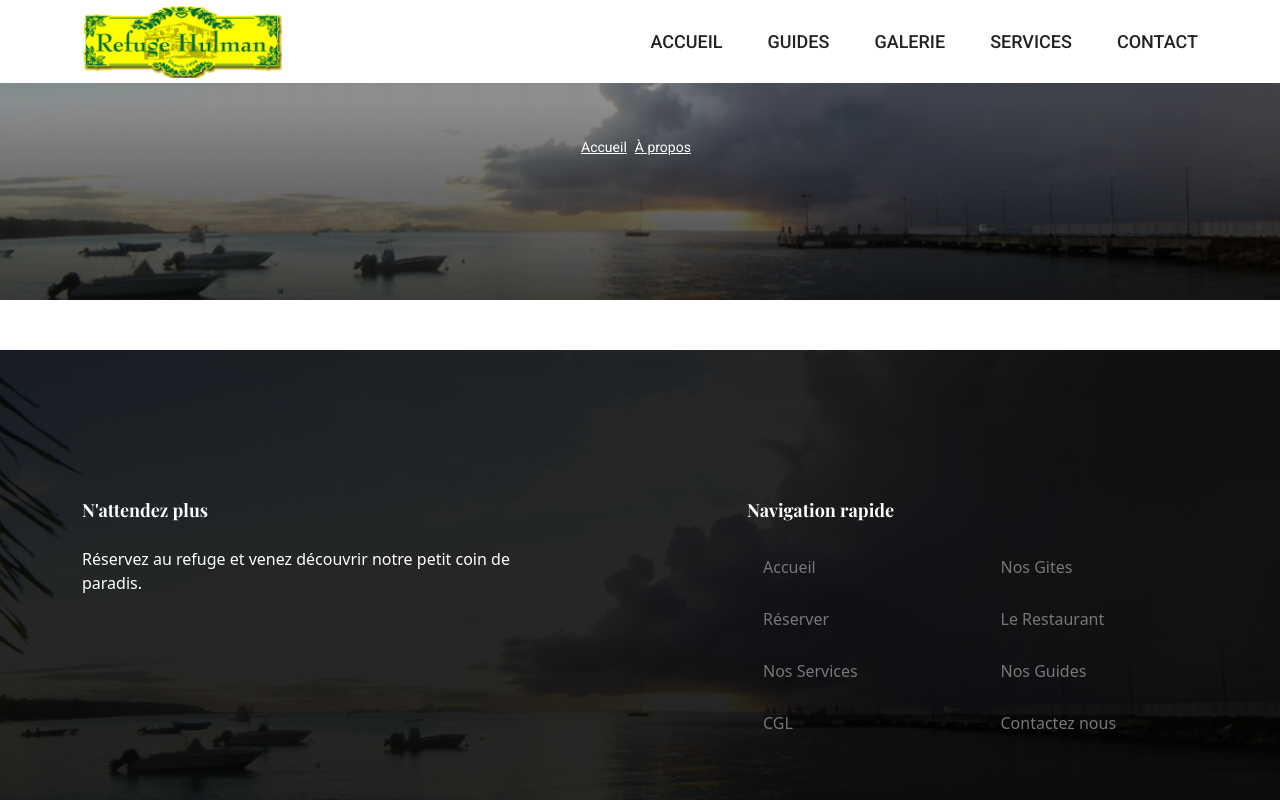
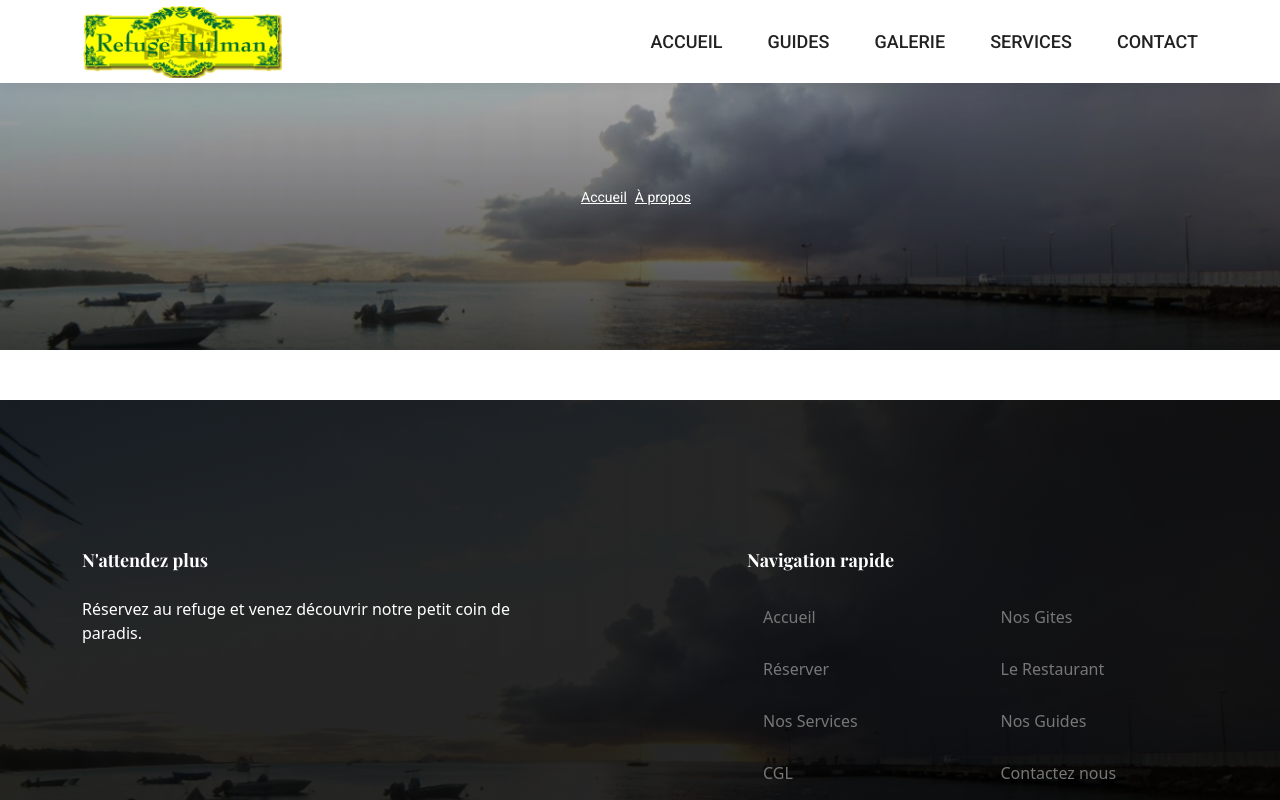
Before and after one commit to yonlycode/refuge-web, a Next.js app: page /about in a window 1280 px wide. Shown: the top 800 px of the page. Built offline with nearby package versions, Linux system fonts and the light colour scheme.

Commit message:
Front fixs

```diff
--- a/src/components/AboutUs.tsx
+++ b/src/components/AboutUs.tsx
@@ -56,7 +56,7 @@ export default function AboutUs() {
                 </p>
               </div>
               <Link href="/about">
-                <a className="btn btn-primary mt-45">En savoir plus</a>
+                <a className="btn btn-primary mt-45 ps-5 pe-5">En savoir plus</a>
               </Link>
             </div>
           </div>
--- a/src/components/Common/AppBanner.tsx
+++ b/src/components/Common/AppBanner.tsx
@@ -12,7 +12,7 @@ export default function AppBanner({
 }: AppBannerProps) {
   if (size === 'S') {
     return (
-      <section className="banner_area mt-20">
+      <section className="banner_area mt-50">
         <div className="banner_inner d-flex align-items-center">
           <div className="overlay bg-parallax" />
           <div className="container">
```
